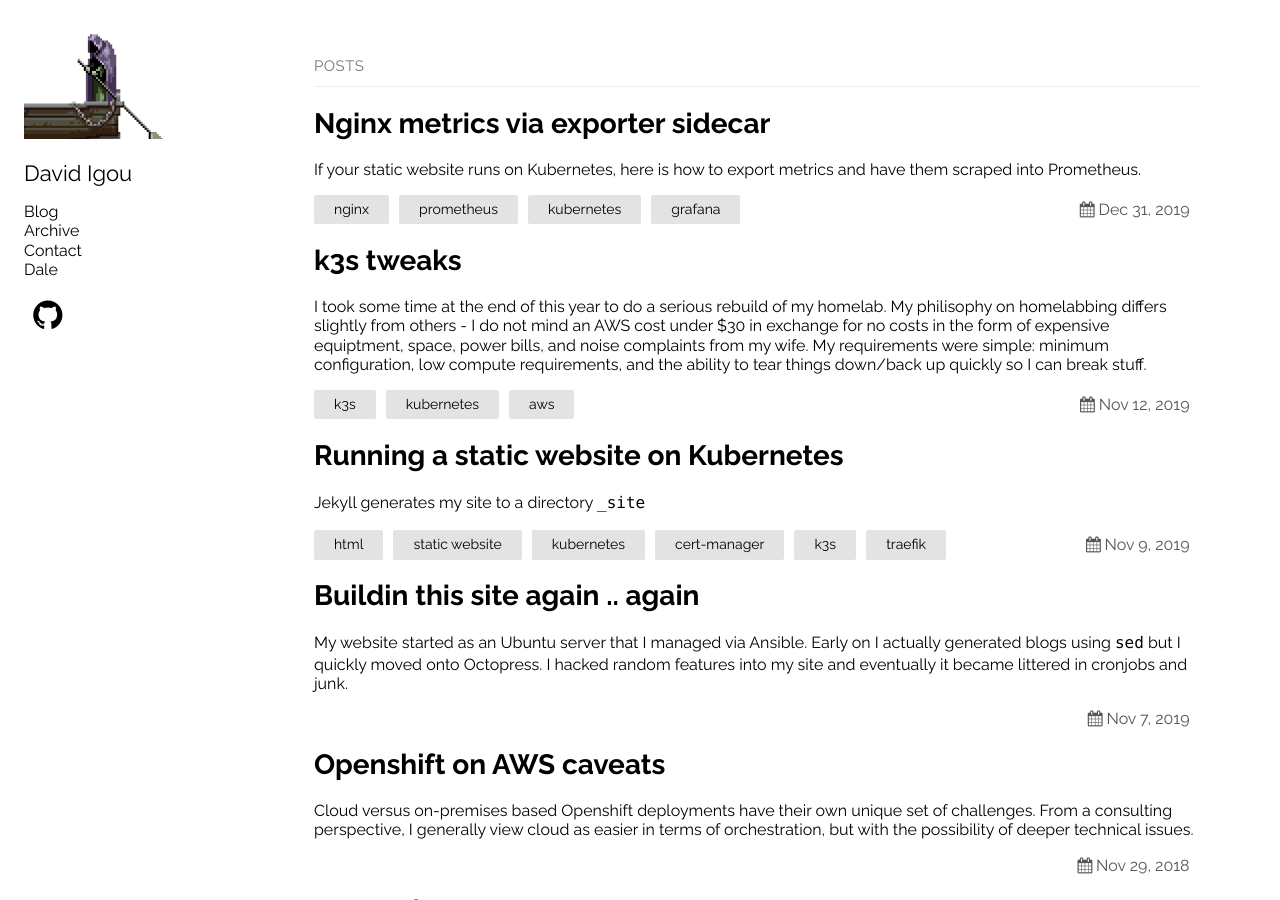
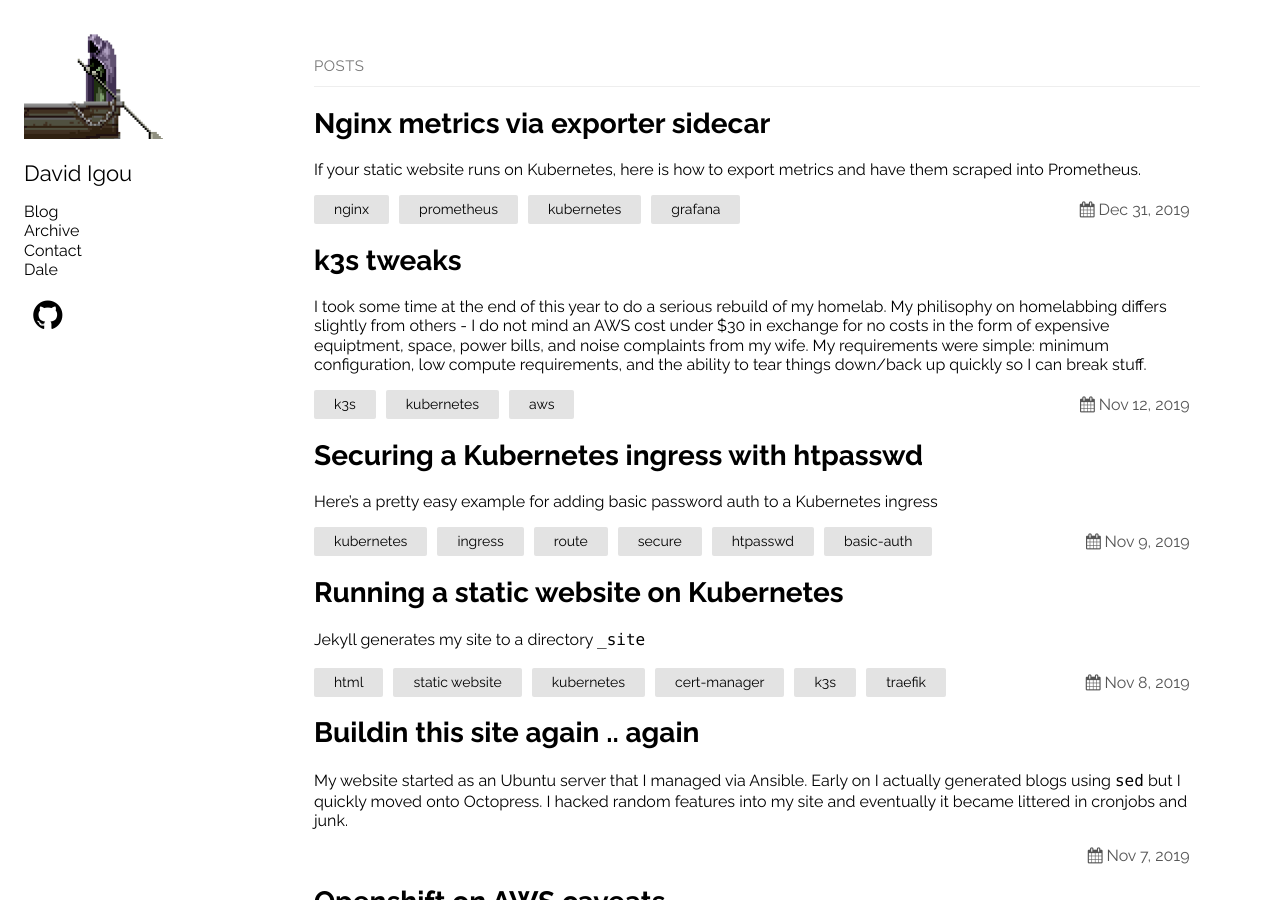
Before and after one commit to David-Igou/igou.io, a Jekyll site: the page built from blog/index.md, in a window 1280 px wide and 900 px high. Built offline with Jekyll 4.4.1, drawn with Linux system fonts in a browser that asks for light colours.

Commit message:
more blog backports

````diff
--- /dev/null
+++ b/_posts/2019-11-09-basicauth-ingress.md
@@ -0,0 +1,51 @@
+---
+layout: post
+title: "Securing a Kubernetes ingress with htpasswd"
+date: 2019-11-09
+categories: [kubernetes, ingress, route, secure, htpasswd, basic-auth]
+---
+
+Here's a pretty easy example for adding basic password auth to a Kubernetes ingress
+
+```shell
+$ htpasswd -nb david stinkysocks
+david:$apr1$dxwaFeYS$Tt3D4YsaFyja1W1zPPXUh0
+$ echo -n `david:$apr1$dxwaFeYS$Tt3D4YsaFyja1W1zPPXUh0` |base64
+ZGF2aWQ6JGFwcjEkZHh3ekZlFUMEzULTRAc2FGeGREATSWORDxelBQWFVoMA==
+```
+
+Stick it in a secret
+
+```yaml
+apiVersion: v1
+kind: Secret
+type: Opaque
+metadata:
+  name: ingress-auth
+data:
+  auth: ZGF2aWQ6JGFwcjEkZHh3ekZlFUMEzULTRAc2FGeGREATSWORDxelBQWFVoMA==
+```
+
+Add these annotations to your ingress:
+
+```yaml
+apiVersion: extensions/v1beta1
+kind: Ingress
+metadata:
+  annotations:
+    ingress.kubernetes.io/redirect-entry-point: https
+    ingress.kubernetes.io/auth-secret: ingress-auth
+    ingress.kubernetes.io/auth-type: basic
+  name: grafana-ingress
+  namespace: monitoring
+spec:
+  rules:
+  - host: dashboard.myorg.com
+    http:
+      paths:
+      - backend:
+          serviceName: grafana
+          servicePort: 3000
+  tls:
+  - secretName: grafana-acme-certificate
+```
````
Also changed, not shown: _posts/2019-11-08-static-website-in-a-container.md (+1 -1 lines).
